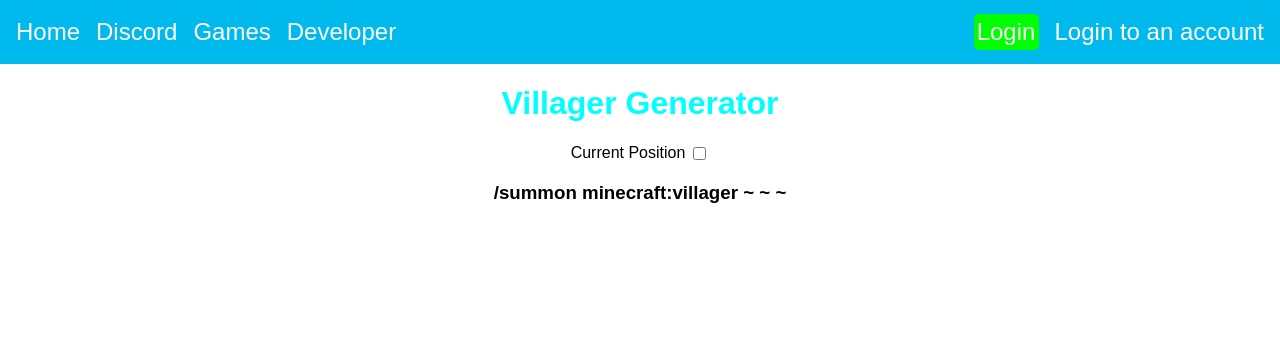
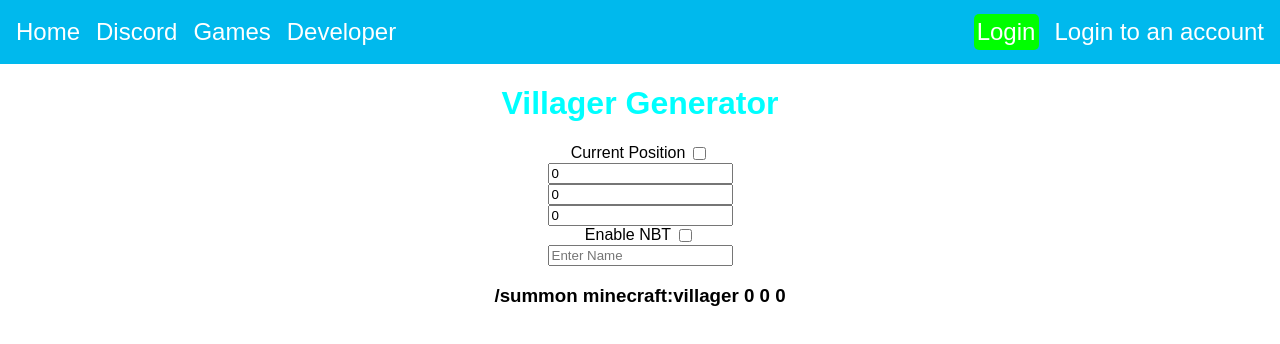
Before and after one commit to gitleolee/dytro, a React (Create React App) app: page /games/minecraft/villagergen in a window 1280 px wide. Shown: the top 344 px of the page. Built offline with nearby package versions, Linux system fonts and the light colour scheme.

Commit message:
VillagerGenIsHere

```diff
--- a/src/components/minecraft/Villager.js
+++ b/src/components/minecraft/Villager.js
@@ -3,11 +3,16 @@ import { css } from 'emotion';
 
 export default class VillagerGen extends Component {
   state = {
-    checked: false
+    checked: false,
+    xPos: '0',
+    yPos: '0',
+    zPos: '0',
+    nbtE: false,
+    name: ['']
   };
 
   render() {
-    const { checked } = this.state;
+    const { checked, xPos, yPos, zPos, nbtE, name } = this.state;
     return (
       <div
         className={css`
@@ -16,7 +21,7 @@ export default class VillagerGen extends Component {
           align-items: center;
           flex-direction: column;
           h1 {
-            color: ${checked ? 'red' : 'aqua'};
+            color: aqua;
           }
         `}
       >
@@ -32,8 +37,40 @@ export default class VillagerGen extends Component {
             type="checkbox"
           />
         </div>
+        <input
+          placeholder="X Pos"
+          value={xPos}
+          onChange={e => this.setState({ xPos: e.target.value })}
+        />
+        <input
+          placeholder="Y Pos"
+          value={yPos}
+          onChange={e => this.setState({ yPos: e.target.value })}
+        />
+        <input
+          placeholder="Z Pos"
+          value={zPos}
+          onChange={e => this.setState({ zPos: e.target.value })}
+        />
+        <div style={{ display: 'flex' }}>
+          <div>Enable NBT</div>
+          <input
+            style={{ marginLeft: '0.5rem' }}
+            value={nbtE}
+            onChange={() => this.setState(state => ({ nbtE: !state.nbtE }))}
+            type="checkbox"
+          />
+        </div>
+        <input
+          placeholder="Enter Name"
+          value={name}
+          onChange={e => this.setState({ name: [e.target.value] })}
+        />
         <h3 id="Output">
-          /summon minecraft:villager {checked ? '1 2 3' : '~ ~ ~'}{' '}
+          /summon minecraft:villager{' '}
+          {checked ? '~ ~ ~' : [xPos, ' ', yPos, ' ', zPos]} {nbtE && ['{']}
+          {nbtE && ['CustomName:"{\\"text\\":\\"', name, '\\"}"']}
+          {nbtE && '}'}
         </h3>
       </div>
     );
```
